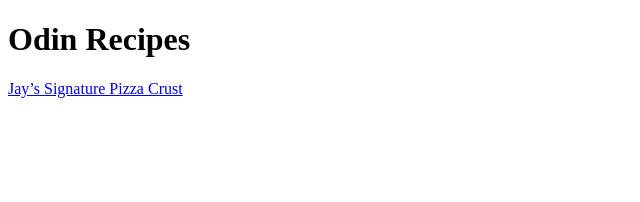
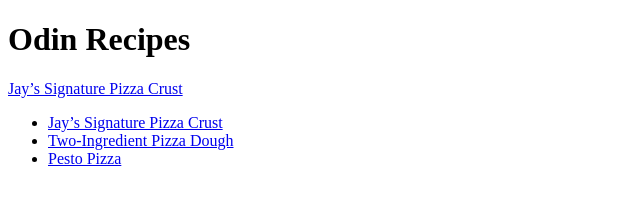
Before and after one commit to qwaris/odin-recipes, a plain HTML site: page index.html in a window 1280 px wide. Shown: the whole page, without its empty margins (0-640 px from the left). Drawn offline with Linux system fonts and the light colour scheme.

Commit message:
Added links to the relevant pages on the homepage.

```diff
--- a/index.html
+++ b/index.html
@@ -8,5 +8,11 @@
 <body>
     <h1>Odin Recipes</h1>
     <a href="./recipes/pizza.html">Jay’s Signature Pizza Crust</a>
+
+    <ul>
+        <li><a href="./recipes/pizza.html">Jay’s Signature Pizza Crust</a></li>
+        <li><a href="./recipes/pizza2.html">Two-Ingredient Pizza Dough</a></li>
+        <li><a href="./recipes/pizza3.html">Pesto Pizza</a></li>
+    </ul>
 </body>
 </html>
```
